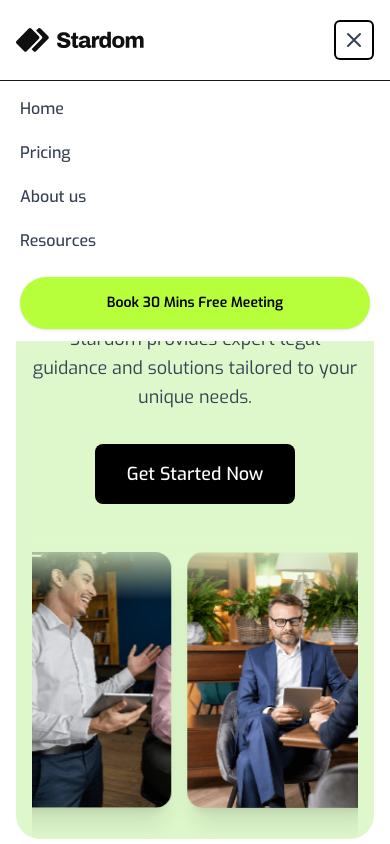
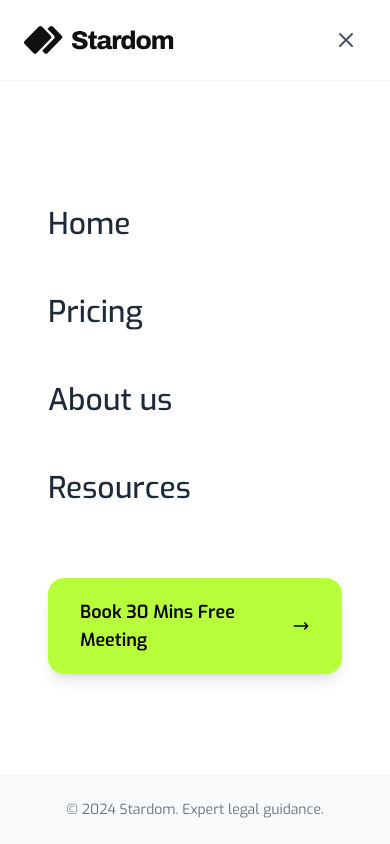
Before and after one commit to AneeVerse/rocket2, a Next.js app: page / in a window 390 px wide. Both pictures are taken after a click on the button "Open main menu". Shown: the top 844 px of the page. Built offline with nearby package versions, Linux system fonts and the light colour scheme.

Commit message:
Add mobile menu animations and enhance Navbar component layout with new styles and animations for improved user experience

```diff
--- a/src/app/globals.css
+++ b/src/app/globals.css
@@ -85,6 +85,38 @@ body {
   display: none;
 }
 
+/* Mobile Menu Animations */
+@keyframes slideIn {
+  from {
+    opacity: 0;
+    transform: translateX(100%);
+  }
+  to {
+    opacity: 1;
+    transform: translateX(0);
+  }
+}
+
+@keyframes fadeInUp {
+  from {
+    opacity: 0;
+    transform: translateY(30px);
+  }
+  to {
+    opacity: 1;
+    transform: translateY(0);
+  }
+}
+
+.animate-slide-in {
+  animation: slideIn 0.3s ease-out forwards;
+}
+
+.animate-fade-in-up {
+  opacity: 0;
+  animation: fadeInUp 0.6s ease-out forwards;
+}
+
 /* Smooth transitions */
 * {
   transition-timing-function: cubic-bezier(0.4, 0, 0.2, 1);
--- a/src/components/Navbar.tsx
+++ b/src/components/Navbar.tsx
@@ -98,27 +98,83 @@ const Navbar = () => {
         </div>
       </div>
 
-      {/* Mobile menu */}
+      {/* Mobile menu - Full Page */}
       {isMenuOpen && (
-        <div className="md:hidden">
-          <div className="px-2 pt-2 pb-3 space-y-1 sm:px-3 bg-white border-t">
-            {navItems.map((item) => (
+        <div className="md:hidden fixed inset-0 z-50 bg-white animate-slide-in">
+          <div className="flex flex-col h-full">
+            {/* Header with close button */}
+            <div className="flex justify-between items-center px-6 py-5 border-b border-gray-100 bg-white">
+              <Link href="/" className="flex items-center" onClick={() => setIsMenuOpen(false)}>
+                <Image
+                  src="/website-logo.svg"
+                  alt="Stardom"
+                  width={125}
+                  height={23}
+                  className="h-7 w-auto"
+                />
+              </Link>
+              <button
+                onClick={() => setIsMenuOpen(false)}
+                className="inline-flex items-center justify-center w-10 h-10 rounded-full text-gray-600 hover:text-black hover:bg-gray-50 focus:outline-none focus:ring-2 focus:ring-black focus:ring-offset-2 transition-all duration-200"
+                aria-label="Close menu"
+              >
+                <svg
+                  className="w-6 h-6"
+                  xmlns="http://www.w3.org/2000/svg"
+                  fill="none"
+                  viewBox="0 0 24 24"
+                  stroke="currentColor"
+                  strokeWidth={2}
+                >
+                  <path
+                    strokeLinecap="round"
+                    strokeLinejoin="round"
+                    d="M6 18L18 6M6 6l12 12"
+                  />
+                </svg>
+              </button>
+            </div>
+
+            {/* Navigation Menu */}
+            <div className="flex-1 flex flex-col justify-center px-8">
+              <nav className="space-y-1">
+                {navItems.map((item, index) => (
                   <Link
                     key={item.name}
                     href={item.href}
-                className="text-gray-700 hover:text-black block px-3 py-2 text-base font-medium"
+                    className="group flex items-center px-4 py-6 text-3xl font-medium text-gray-800 hover:text-black hover:bg-gray-50 rounded-xl transition-all duration-300 ease-out animate-fade-in-up"
+                    style={{ animationDelay: `${index * 100}ms` }}
                     onClick={() => setIsMenuOpen(false)}
                   >
+                    <span className="relative">
                       {item.name}
+                      <span className="absolute bottom-0 left-0 w-0 h-0.5 bg-black transition-all duration-300 group-hover:w-full"></span>
+                    </span>
                   </Link>
                 ))}
+              </nav>
+
+              {/* CTA Button */}
+              <div className="mt-12 px-4 animate-fade-in-up" style={{ animationDelay: "400ms" }}>
                 <Link
                   href="/book-meeting"
-              className="bg-[#B8FF3B] text-black px-8 py-4 rounded-full text-sm font-semibold hover:bg-[#A3E635] transition-colors duration-200 block text-center mx-3 mt-4 shadow-sm"
+                  className="flex items-center justify-center w-full bg-[#B8FF3B] text-black px-8 py-5 rounded-2xl text-lg font-semibold hover:bg-[#A3E635] hover:scale-105 transition-all duration-300 shadow-lg hover:shadow-xl"
                   onClick={() => setIsMenuOpen(false)}
                 >
-              Book 30 Mins Free Meeting
+                  <span>Book 30 Mins Free Meeting</span>
+                  <svg className="ml-2 w-5 h-5" fill="none" stroke="currentColor" viewBox="0 0 24 24">
+                    <path strokeLinecap="round" strokeLinejoin="round" strokeWidth={2} d="M17 8l4 4m0 0l-4 4m4-4H3" />
+                  </svg>
                 </Link>
+              </div>
+            </div>
+
+            {/* Footer */}
+            <div className="px-8 py-6 border-t border-gray-100 bg-gray-50">
+              <p className="text-center text-sm text-gray-500">
+                © 2024 Stardom. Expert legal guidance.
+              </p>
+            </div>
           </div>
         </div>
       )}
```
Lines whose indentation alone changed are shown as unchanged.
